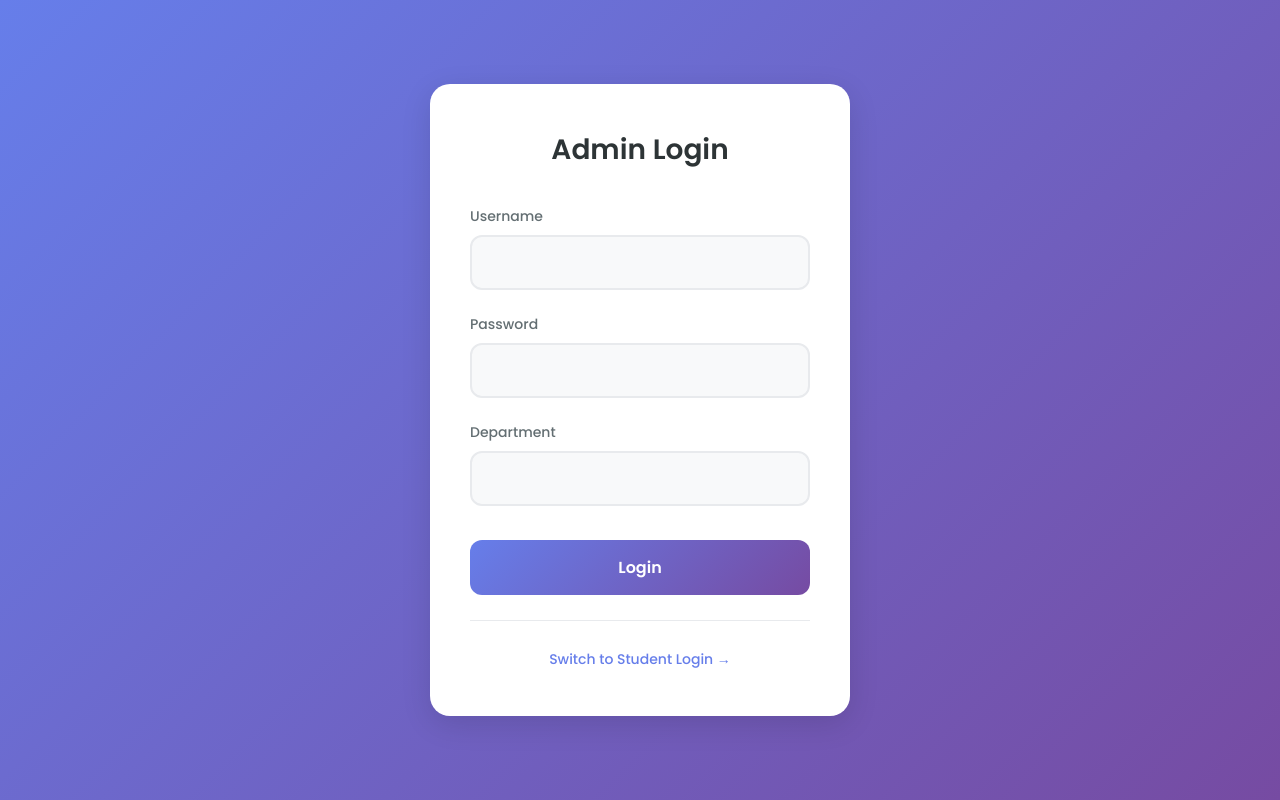
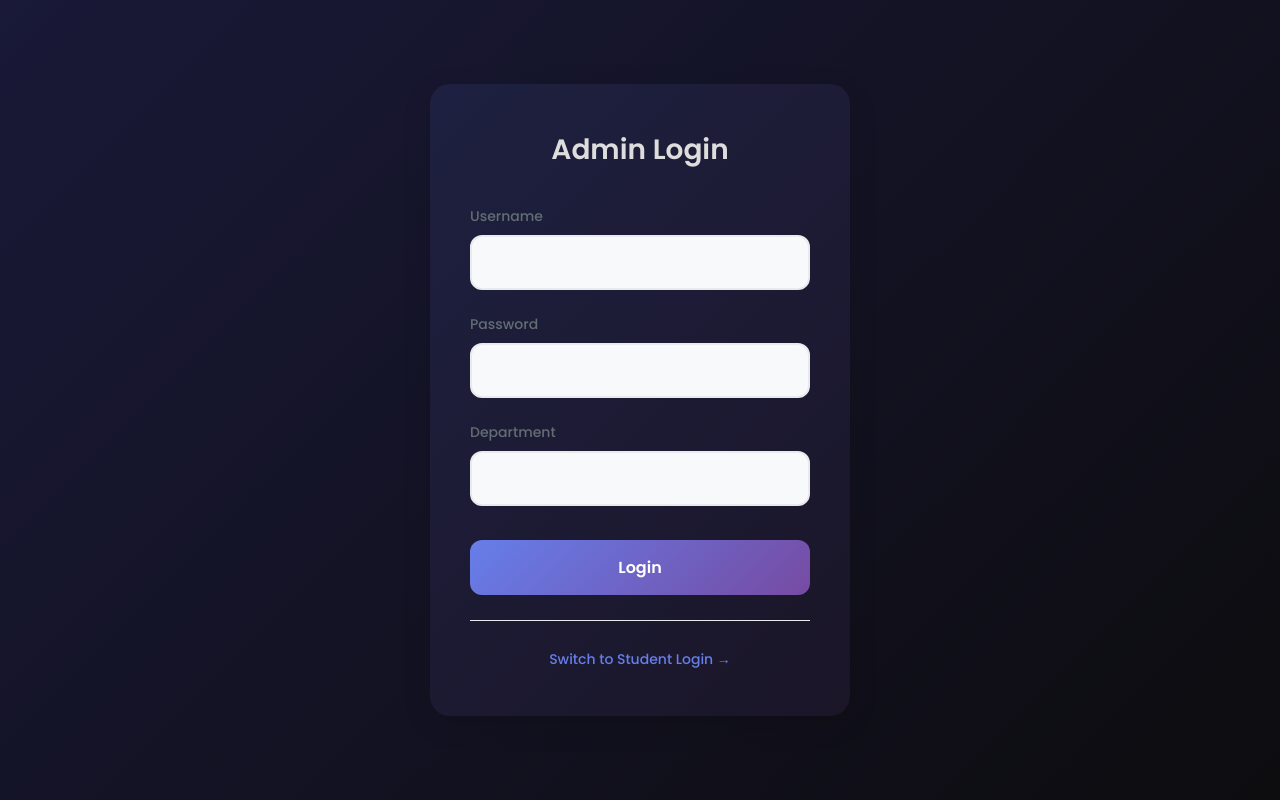
Before and after one commit to Sanjai1232/STUDENT_DATABASE_MANAGEMNT, a website: page FRONT-END/login.html in a window 1280 px wide. Drawn offline with Linux system fonts and the light colour scheme.

Commit message:
improved ADMIN login ui

```diff
--- a/CSS/adminlogin.css
+++ b/CSS/adminlogin.css
@@ -8,7 +8,7 @@
 
     body {
       font-family: 'Poppins', sans-serif;
-      background: linear-gradient(135deg, #667eea 0%, #764ba2 100%);
+      background: linear-gradient(135deg, #191938 0%, #0d0c0f 100%);
       min-height: 100vh;
       display: flex;
       align-items: center;
@@ -17,7 +17,7 @@
     }
 
     .login-container {
-      background: white;
+   background: linear-gradient(135deg, rgba(102, 126, 234, 0.1) 0%, rgba(118, 75, 162, 0.1) 100%);
       padding: 45px 40px;
       border-radius: 20px;
       box-shadow: 0 8px 30px rgba(0, 0, 0, 0.12);
@@ -27,7 +27,7 @@
 
     h2 {
       text-align: center;
-      color: #2d3436;
+      color: #dddddd;
       margin-bottom: 35px;
       font-size: 28px;
       font-weight: 600;
```
